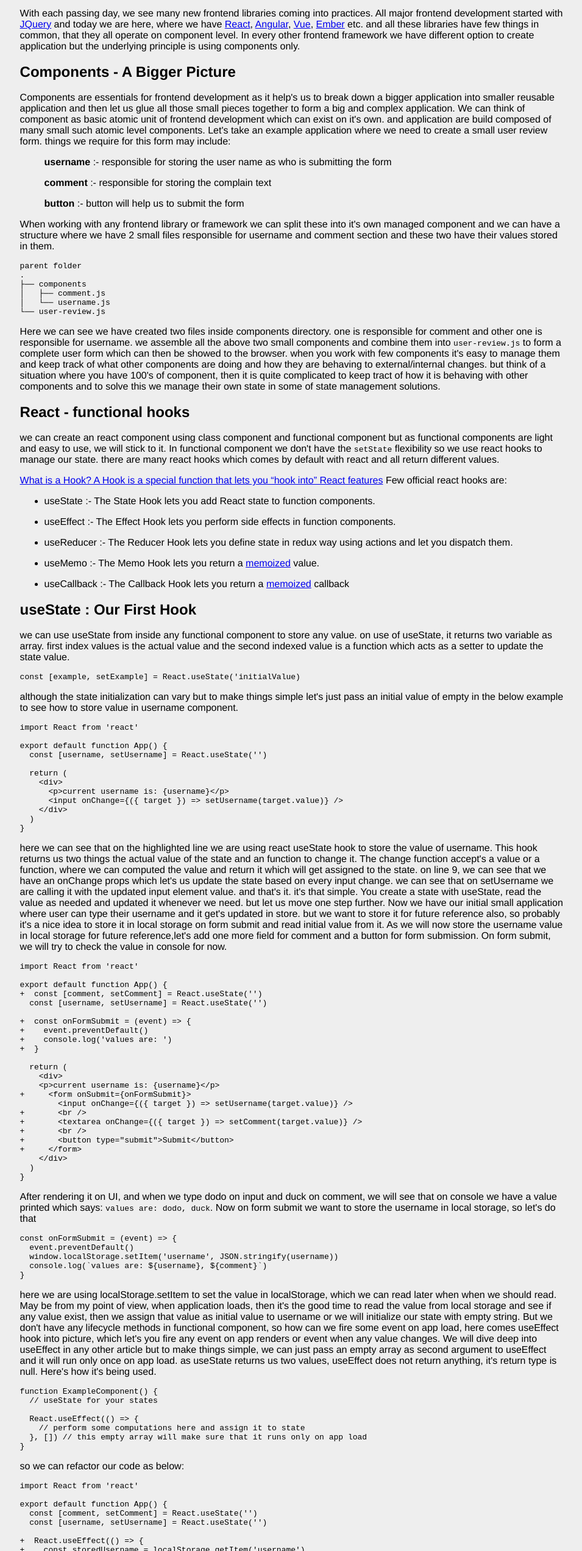
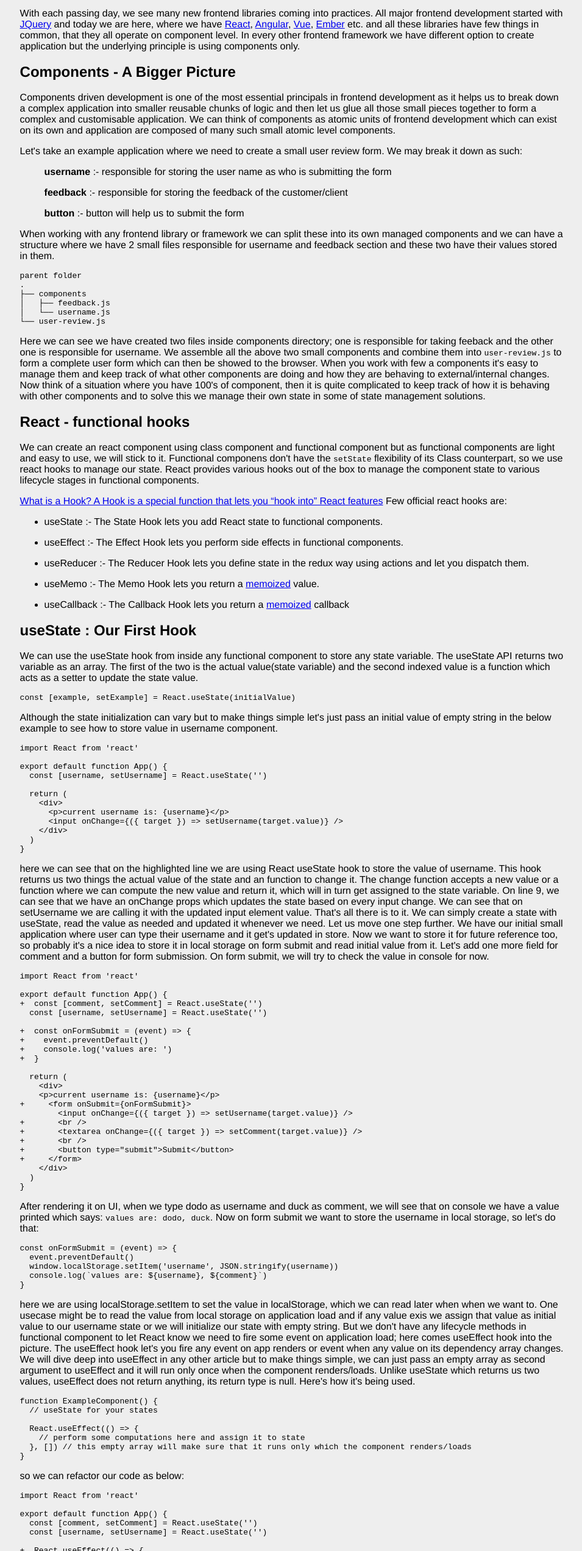
Before and after one commit to nirajgeorgian/nirajgeorgian.me, a Gatsby site: page /react-hooks-use-state/ in a window 1280 px wide. Shown: the part 256-2800 px from the top of the page at 61% size, without its empty margins (161-1116 px from the left). Built offline with nearby package versions, Linux system fonts and the light colour scheme; Gatsby itself is replaced by a stand-in of ours; some packages are replaced by stand-ins of ours; code samples lack their colours; what typography-theme-alton would draw is missing.

Commit message:
Improvements on useState article
Some grammar improvements were made and rephrased certain sentences.

````diff
--- a/content/blog/react-hooks-use-state/index.md
+++ b/content/blog/react-hooks-use-state/index.md
@@ -18,46 +18,46 @@ and all these libraries have few things in common, that they all operate on comp
 
 ## Components - A Bigger Picture
 
-Components are essentials for frontend development as it help's us to break down a bigger application into smaller reusable application and then let us glue all those small pieces together to form a big and complex application.
-We can think of component as basic atomic unit of frontend development which can exist on it's own. and application are build composed of many small such atomic level components.
+Components driven development is one of the most essential principals in frontend development as it helps us to break down a complex application into smaller reusable chunks of logic and then let us glue all those small pieces together to form a complex and customisable application.
+We can think of components as atomic units of frontend development which can exist on its own and application are composed of many such small atomic level components.
+
 Let's take an example application where we need to create a small user review form.
-things we require for this form may include:
+We may break it down as such:
 
 > **username** :- responsible for storing the user name as who is submitting the form
 >
-> **comment** :- responsible for storing the complain text
+> **feedback** :- responsible for storing the feedback of the customer/client
 >
 > **button** :- button will help us to submit the form
 
-When working with any frontend library or framework we can split these into it's own managed component and we can have a structure where we have 2 small files responsible for username and comment section and these two have their values stored in them.
+When working with any frontend library or framework we can split these into its own managed components and we can have a structure where we have 2 small files responsible for username and feedback section and these two have their values stored in them.
 
 ```bash {numberLines}
 parent folder
 .
 ├── components
-│   ├── comment.js
+│   ├── feedback.js
 │   └── username.js
 └── user-review.js
 ```
 
-Here we can see we have created two files inside components directory. one is responsible for comment and other one is responsible for username.
-we assemble all the above two small components and combine them into `user-review.js` to form a complete user form which can then be showed to the browser.
-when you work with few components it's easy to manage them and keep track of what other components are doing and how they are behaving to external/internal changes. but think of a situation where you have
-100's of component, then it is quite complicated to keep tract of how it is behaving with other components and to solve this we manage their own state in some of state management solutions.
+Here we can see we have created two files inside components directory; one is responsible for taking feeback and the other one is responsible for username.
+We assemble all the above two small components and combine them into `user-review.js` to form a complete user form which can then be showed to the browser.
+When you work with few a components it's easy to manage them and keep track of what other components are doing and how they are behaving to external/internal changes. Now think of a situation where you have 100's of component, then it is quite complicated to keep track of how it is behaving with other components and to solve this we manage their own state in some of state management solutions.
 
 ## React - functional hooks
 
-we can create an react component using class component and functional component but as functional components are light and easy to use, we will stick to it.
-In functional component we don't have the `setState` flexibility so we use react hooks to manage our state. there are many react hooks which comes by default with react and all return different values.
+We can create an react component using class component and functional component but as functional components are light and easy to use, we will stick to it.
+Functional componens don't have the `setState` flexibility of its Class counterpart, so we use react hooks to manage our state. React provides various hooks out of the box to manage the component state to various lifecycle stages in functional components.
 
 [What is a Hook? A Hook is a special function that lets you “hook into” React features](https://reactjs.org/docs/hooks-state.html)
 Few official react hooks are:
 
-> - useState :- The State Hook lets you add React state to function components.
+> - useState :- The State Hook lets you add React state to functional components.
 >
-> - useEffect :- The Effect Hook lets you perform side effects in function components.
+> - useEffect :- The Effect Hook lets you perform side effects in functional components.
 >
-> - useReducer :- The Reducer Hook lets you define state in redux way using actions and let you dispatch them.
+> - useReducer :- The Reducer Hook lets you define state in the redux way using actions and let you dispatch them.
 >
 > - useMemo :- The Memo Hook lets you return a [memoized](https://en.wikipedia.org/wiki/Memoization) value.
 >
@@ -65,13 +65,13 @@ Few official react hooks are:
 
 ## useState : Our First Hook
 
-we can use useState from inside any functional component to store any value. on use of useState, it returns two variable as array. first index values is the actual value and the second indexed value is a function which acts as a setter to update the state value.
+We can use the useState hook from inside any functional component to store any state variable. The useState API returns two variable as an array. The first of the two is the actual value(state variable) and the second indexed value is a function which acts as a setter to update the state value.
 
 ```js {numberLines}
-const [example, setExample] = React.useState('initialValue)
+const [example, setExample] = React.useState(initialValue)
 ```
 
-although the state initialization can vary but to make things simple let's just pass an initial value of empty in the below example to see how to store value in username component.
+Although the state initialization can vary but to make things simple let's just pass an initial value of empty string in the below example to see how to store value in username component.
 
 ```js {4, 9,numberLines}
 import React from 'react'
@@ -88,12 +88,12 @@ export default function App() {
 }
 ```
 
-here we can see that on the highlighted line we are using react useState hook to store the value of username. This hook returns us two things the actual value of the state and an function to change it.
-The change function accept's a value or a function, where we can computed the value and return it which will get assigned to the state.
-on line 9, we can see that we have an onChange props which let's us update the state based on every input change. we can see that on setUsername we are calling it with the updated input element value.
-and that's it. it's that simple. You create a state with useState, read the value as needed and updated it whenever we need.
-but let us move one step further. Now we have our initial small application where user can type their username and it get's updated in store. but we want to store it for future reference also, so probably it's a nice idea to store it in local storage on form submit and read initial value from it.
-As we will now store the username value in local storage for future reference,let's add one more field for comment and a button for form submission.
+here we can see that on the highlighted line we are using React useState hook to store the value of username. This hook returns us two things the actual value of the state and an function to change it.
+The change function accepts a new value or a function where we can compute the new value and return it, which will in turn get assigned to the state variable.
+On line 9, we can see that we have an onChange props which updates the state based on every input change. We can see that on setUsername we are calling it with the updated input element value.
+That's all there is to it. We can simply create a state with useState, read the value as needed and updated it whenever we need.
+Let us move one step further. We have our initial small application where user can type their username and it get's updated in store. Now we want to store it for future reference too, so probably it's a nice idea to store it in local storage on form submit and read initial value from it.
+Let's add one more field for comment and a button for form submission.
 On form submit, we will try to check the value in console for now.
 
 ```js {lineNumber, diff}
@@ -123,8 +123,8 @@ export default function App() {
 }
 ```
 
-After rendering it on UI, and when we type dodo on input and duck on comment, we will see that on console we have a value printed which says: `values are: dodo, duck`.
-Now on form submit we want to store the username in local storage, so let's do that
+After rendering it on UI, when we type dodo as username and duck as comment, we will see that on console we have a value printed which says: `values are: dodo, duck`.
+Now on form submit we want to store the username in local storage, so let's do that:
 
 ```js {lineNumber}
 const onFormSubmit = (event) => {
@@ -134,11 +134,11 @@ const onFormSubmit = (event) => {
 }
 ```
 
-here we are using localStorage.setItem to set the value in localStorage, which we can read later when when we should read.
-May be from my point of view, when application loads, then it's the good time to read the value from local storage and see if any value exist, then we assign that value as initial value to username or we will initialize our state with empty string.
-But we don't have any lifecycle methods in functional component, so how can we fire some event on app load, here comes useEffect hook into picture, which let's you fire any event on app renders or event when any value changes.
-We will dive deep into useEffect in any other article but to make things simple, we can just pass an empty array as second argument to useEffect and it will run only once on app load.
-as useState returns us two values, useEffect does not return anything, it's return type is null.
+here we are using localStorage.setItem to set the value in localStorage, which we can read later when when we want to.
+One usecase might be to read the value from local storage on application load and if any value exis we assign that value as initial value to our username state or we will initialize our state with empty string.
+But we don't have any lifecycle methods in functional component to let React know we need to fire some event on application load; here comes useEffect hook into the picture. The useEffect hook let's you fire any event on app renders or event when any value on its dependency array changes.
+We will dive deep into useEffect in any other article but to make things simple, we can just pass an empty array as second argument to useEffect and it will run only once when the component renders/loads.
+Unlike useState which returns us two values, useEffect does not return anything, its return type is null.
 Here's how it's being used.
 
 ```js {lineNumber}
@@ -147,7 +147,7 @@ function ExampleComponent() {
 
   React.useEffect(() => {
     // perform some computations here and assign it to state
-  }, []) // this empty array will make sure that it runs only on app load
+  }, []) // this empty array will make sure that it runs only which the component renders/loads
 }
 ```
 
@@ -193,11 +193,11 @@ export default function App() {
 }
 ```
 
-here we can see that, we are passing an function to useEffect and inside that function, we first check for value in local storage and if we have the value, we use setUsername to assign the value back to the username state.
-and inside our html we use value props to show initial value inside the field so that user does not have to type again and again and on each consecutive save, we will again update the localStorage with the updated value.
+Here we are passing a function to useEffect and inside that function we first check for username key in local storage and if we have a value, we use setUsername to assign the value back to the username state.
+This way the user can see their username as nitial value in the username field so that user does not have to type again and again and on each consecutive save. We will update the localStorage with the new value when user clicks on submit.
 
-One step down, think where we need multiple keys to store inside localStorage we have to repeat this process again and again, so what we can do is that we can wrap the common functionality into one custom hook and use it wherever we need.
-I'm not going to explain how to create custom hooks now but, we can use some prebuild hooks from open community. one such hook is `useLocalStorage`.
+One step down, now what if we need multiple keys to store inside localStorage we have to repeat this process again and again, so what we can do is that, we can wrap the common functionality into one custom hook and use it wherever we need.
+I'm not going to explain how to create custom hooks for now, but we can use some prebuild hooks from opensource community. One such hook is `useLocalStorage`.
 
 ```js {lineNumber}
 // code form: https://usehooks.com/useLocalStorage/
@@ -214,12 +214,12 @@ function useLocalStorage(key, initialValue) {
       return item ? JSON.parse(item) : initialValue
     } catch (error) {
       // If error also return initialValue
-      console.log(error)
+      console.error(error)
       return initialValue
     }
   })
 
-  // Return a wrapped version of useState's setter function that ...
+  // Return a wrapped version of useState's setter function that it ...
   // ... persists the new value to localStorage.
   const setValue = (value) => {
     try {
@@ -240,8 +240,8 @@ function useLocalStorage(key, initialValue) {
 }
 ```
 
-what this hook does is that it accepts a key and a default value to return if no value was set in local storage.
-In the return statement, we have two values combined same like useState as return value, the first key the actual value itself and the second value to set the value to local storage.
+What this hook does is that it accepts a key and a default value to return if no value was set in local storage.
+In the return statement, we have two values combined similar to the useState API, the first key the actual value itself and the second value to set the value to local storage.
 with this hook in place our code will get reduced and we have more reusability.
 
 ```js {lineNumber, diff}
@@ -288,5 +288,5 @@ export default function App() {
 
 ## Conclusion
 
-Give enough though as to what to store in core useState state and what we can derive from custom hooks.
+Give enough thought as to what to store in core useState state and what we can derive from custom hooks.
 setState works really well for small state store and for local state management, but if we want to make the state available across the application, then probably we have to use some other hooks, maybe useReducer along with react context API.
````
